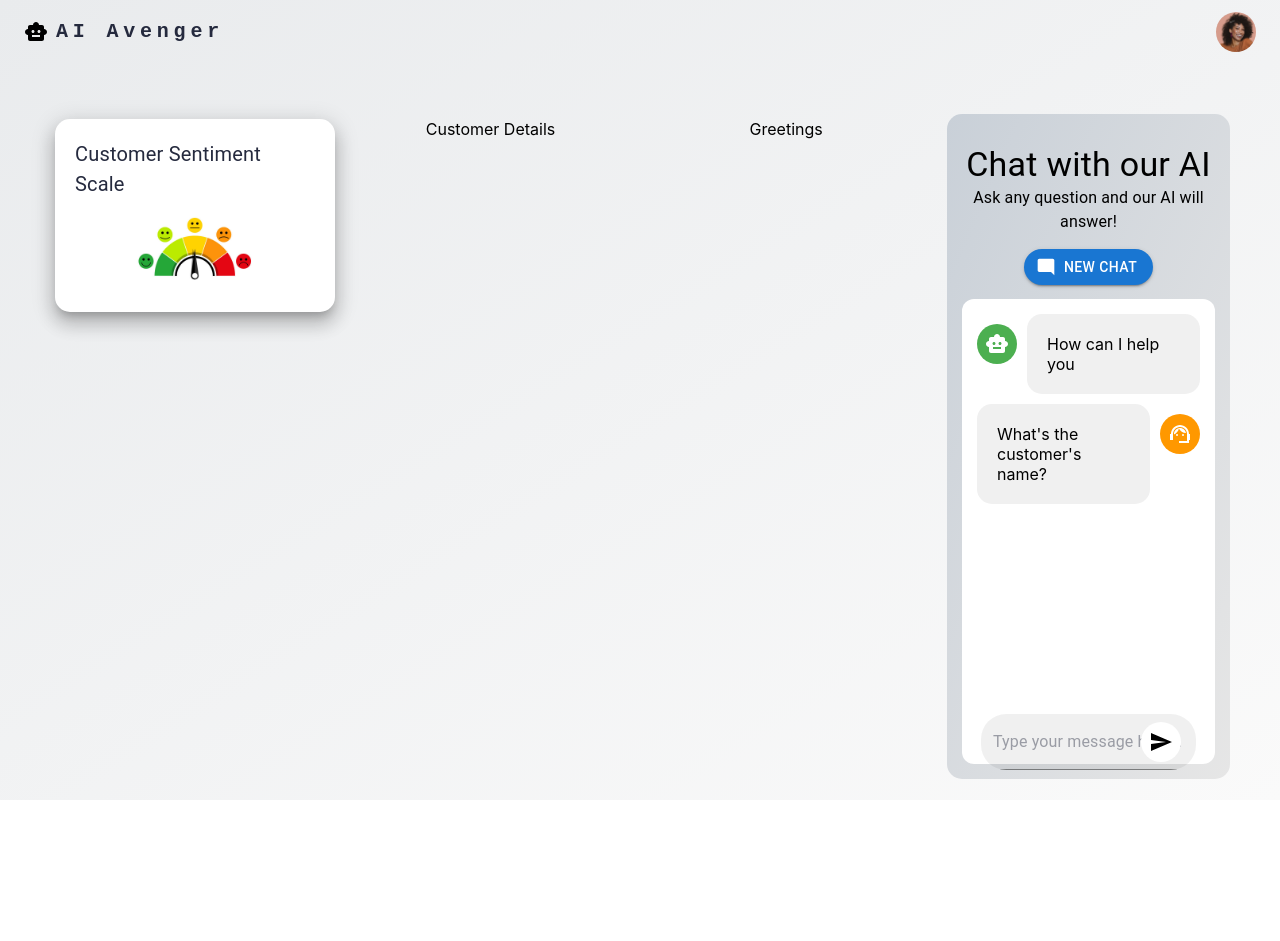
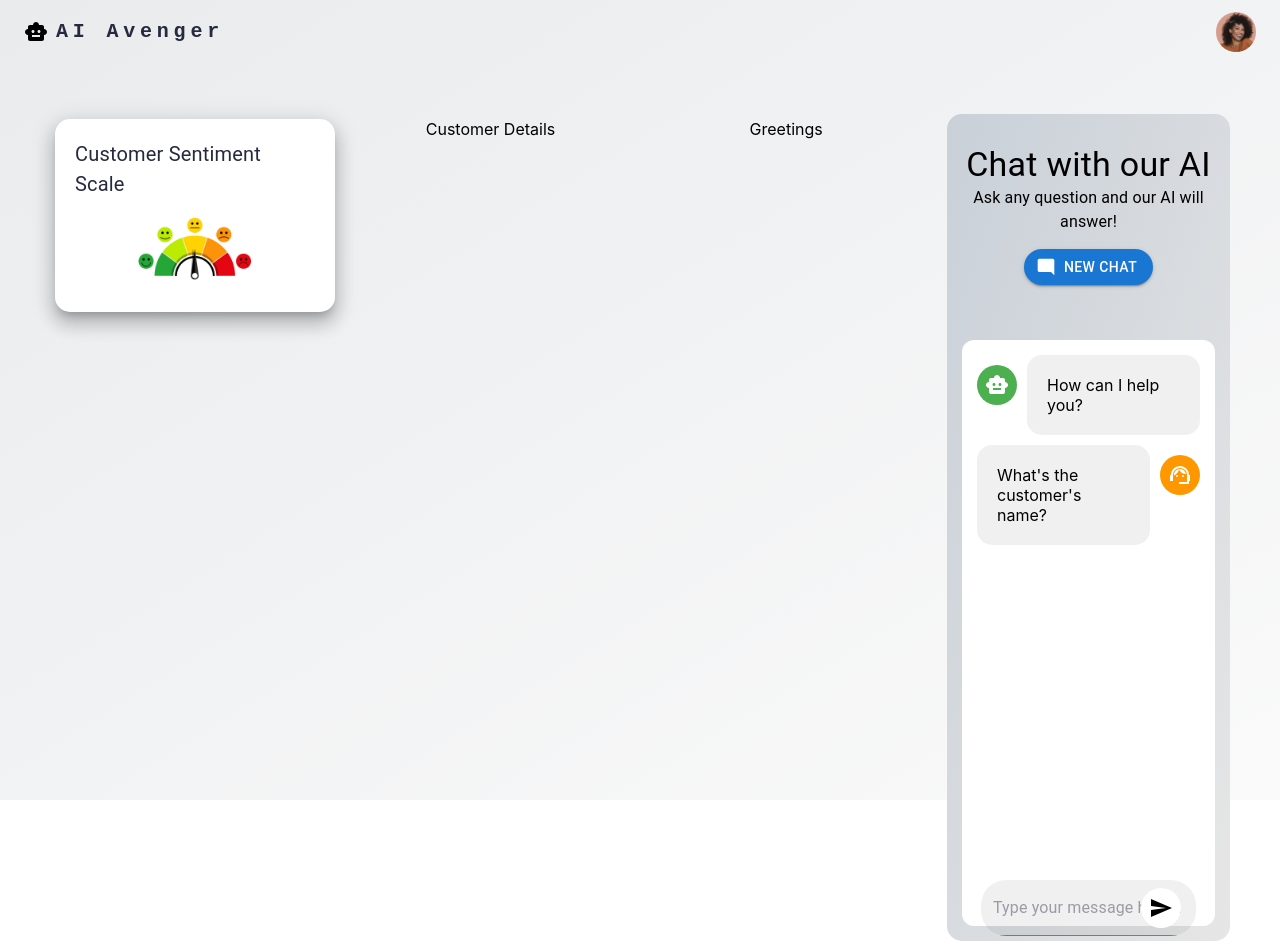
Before and after one commit to nicky1127/lbg-hackathon, a React (Create React App) app: page / in a window 1280 px wide. Before the commit the page ends 800 px from the top, so only its background shows below. Built offline with nearby package versions, Linux system fonts and the light colour scheme.

Commit message:
built chat box layout

```diff
--- a/src/components/layouts/Chatbot.js
+++ b/src/components/layouts/Chatbot.js
@@ -6,7 +6,7 @@ import {
   TextField,
   Typography,
 } from "@mui/material";
-import React, { useState } from "react";
+import React, { useEffect, useRef, useState } from "react";
 import {
   ModeComment,
   Send,
@@ -59,12 +59,48 @@ const MessageThreadUser = (props) => {
 
 const Chatbot = () => {
   const [messages, setMessages] = useState([
-    { sender: "bot", message: "How can I help you" },
+    { sender: "bot", message: "How can I help you?" },
     {
       sender: "user",
       message: "What's the customer's name? ",
     },
   ]);
+
+  const [input, setInput] = useState("");
+
+  const messagesEndRef = useRef(null);
+
+  const scrollToBottom = () => {
+    console.log("=======>");
+    // messagesEndRef.current?.scrollIntoView({
+    //   behavior: "smooth",
+    //   block: "end",
+    // });
+
+    // Get the div element
+    let divElement = document.getElementById("scrollDiv");
+    // Scroll to the bottom of the div
+    divElement.scrollTop = divElement.scrollHeight;
+  };
+  useEffect(scrollToBottom, [messages]);
+
+  const handleChangeInput = (evt) => {
+    setInput(evt.target.value);
+  };
+
+  const handleClickSend = () => {
+    if (input === "") return;
+    const message = { sender: "user", message: input };
+
+    const arr = [...messages, message];
+    setMessages(arr);
+    setInput("");
+  };
+
+  const handleClickNewChat = () => {
+    setMessages([{ sender: "bot", message: "How can I help you" }]);
+  };
+
   return (
     <Box
       sx={{
@@ -90,6 +126,7 @@ const Chatbot = () => {
           tabIndex={-1}
           startIcon={<ModeComment />}
           sx={{ borderRadius: "20px" }}
+          onClick={handleClickNewChat}
         >
           New chat
         </Button>
@@ -97,7 +134,16 @@ const Chatbot = () => {
       <Box
         sx={{ height: "75%", backgroundColor: "#fff", borderRadius: "12px" }}
       >
-        <Box sx={{ height: "85%", padding: "10px" }}>
+        <Box
+          id="scrollDiv"
+          ref={messagesEndRef}
+          sx={{
+            height: "520px",
+            padding: "10px",
+            overflowY: "auto",
+            "&::-webkit-scrollbar": { display: "none" },
+          }}
+        >
           {messages.map((msg) =>
             msg.sender === "bot" ? (
               <MessageThreadBot message={msg.message} />
@@ -121,6 +167,12 @@ const Chatbot = () => {
             placeholder="Type your message here..."
             variant="filled"
             sx={{ width: "100%" }}
+            value={input}
+            onKeyDown={(evt) => {
+              evt.key === "Enter" && handleClickSend(evt);
+            }}
+            onChange={handleChangeInput}
+            autocomplete="off"
           />
           <IconButton
             // color="black"
@@ -132,6 +184,7 @@ const Chatbot = () => {
               backgroundColor: "#fff",
               color: "black",
             }}
+            onClick={handleClickSend}
           >
             <Send />
           </IconButton>
```
